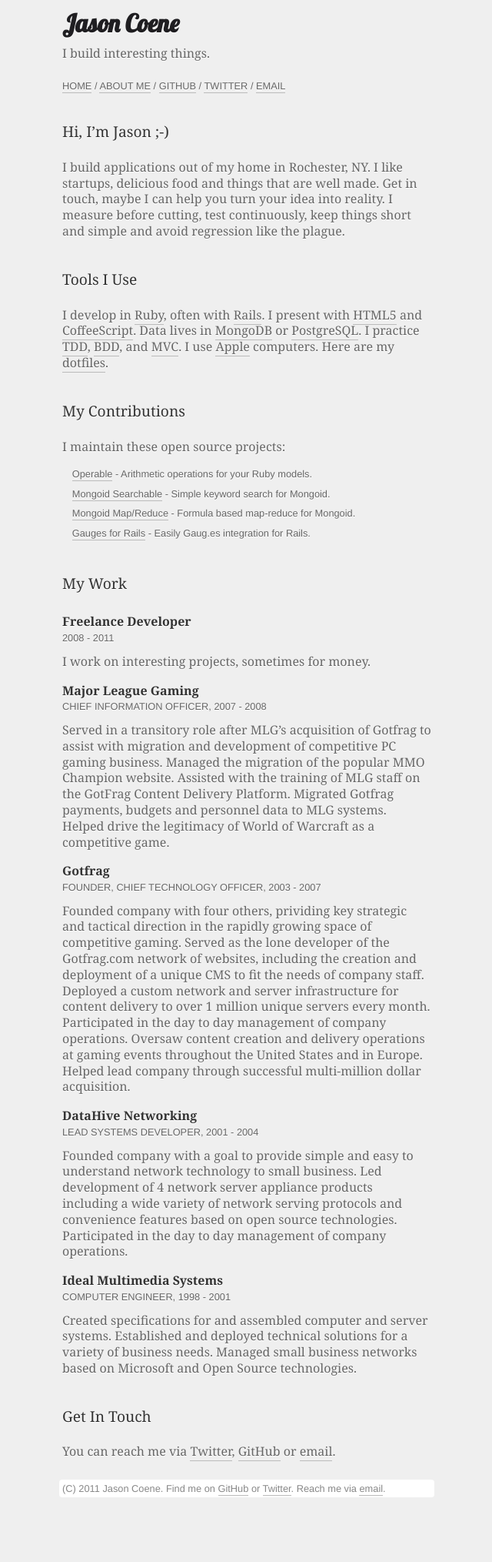
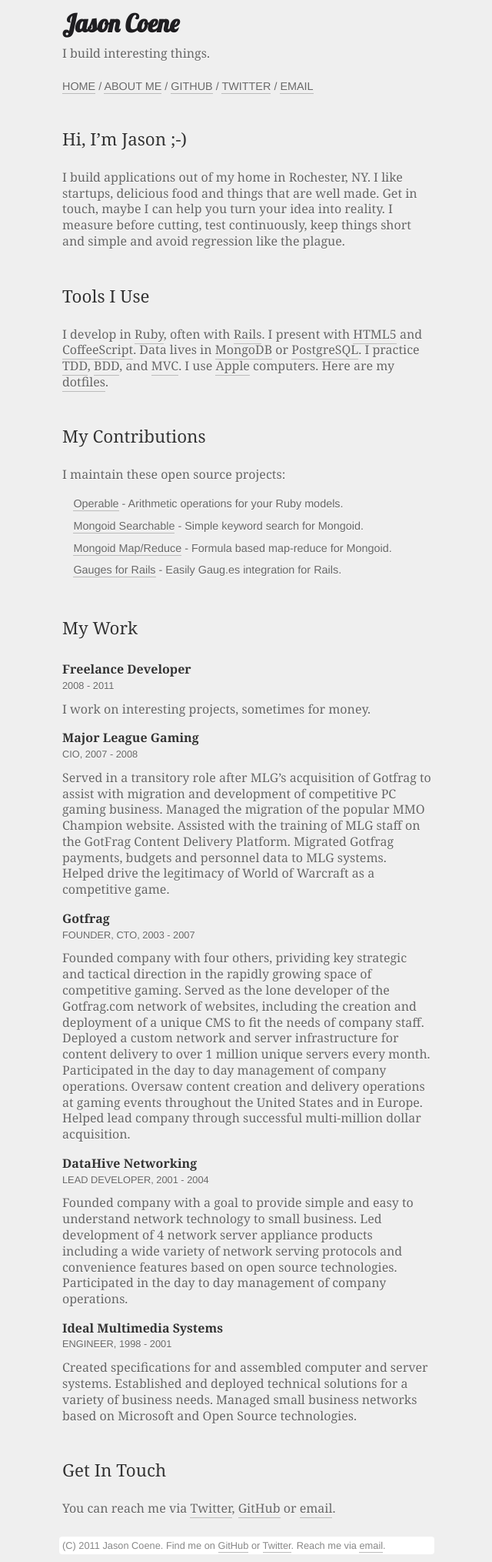
Before and after one commit to jcoene/jcoene.github.com, a Jekyll site: the page built from about.md, in a window 1280 px wide. Shown: the whole page at 77% size, without its empty margins (319-959 px from the left). Built offline with Jekyll 4.4.1, drawn with Linux system fonts in a browser that asks for light colours; before the commit the page ends 1955 px from its top, so only the background shows below that.

Commit message:
Adjust styles

```diff
--- a/about.md
+++ b/about.md
@@ -28,22 +28,22 @@
 I work on interesting projects, sometimes for money.
 
 ### Major League Gaming
-#### Chief Information Officer, 2007 - 2008
+#### CIO, 2007 - 2008
 
 Served in a transitory role after MLG's acquisition of Gotfrag to assist with migration and development of competitive PC gaming business. Managed the migration of the popular MMO Champion website. Assisted with the training of MLG staff on the GotFrag Content Delivery Platform. Migrated Gotfrag payments, budgets and personnel data to MLG systems. Helped drive the legitimacy of World of Warcraft as a competitive game.
 
 ### Gotfrag
-#### Founder, Chief Technology Officer, 2003 - 2007
+#### Founder, CTO, 2003 - 2007
 
 Founded company with four others, prividing key strategic and tactical direction in the rapidly growing space of competitive gaming. Served as the lone developer of the Gotfrag.com network of websites, including the creation and deployment of a unique CMS to fit the needs of company staff. Deployed a custom network and server infrastructure for content delivery to over 1 million unique servers every month. Participated in the day to day management of company operations. Oversaw content creation and delivery operations at gaming events throughout the United States and in Europe. Helped lead company through successful multi-million dollar acquisition.
 
 ### DataHive Networking
-#### Lead Systems Developer, 2001 - 2004
+#### Lead Developer, 2001 - 2004
 
 Founded company with a goal to provide simple and easy to understand network technology to small business. Led development of 4 network server appliance products including a wide variety of network serving protocols and convenience features based on open source technologies. Participated in the day to day management of company operations.
 
 ### Ideal Multimedia Systems
-#### Computer Engineer, 1998 - 2001
+#### Engineer, 1998 - 2001
 
 Created specifications for and assembled computer and server systems. Established and deployed technical solutions for a variety of business needs. Managed small business networks based on Microsoft and Open Source technologies.
 
--- a/assets/site.css
+++ b/assets/site.css
@@ -41,7 +41,7 @@
 nav {
   color: #666;
   font-family: Helvetica, Arial, serif;
-  font-size: 0.8em;
+  font-size: 0.9em;
   text-transform: uppercase;
 }
 nav ul {
@@ -75,12 +75,12 @@
 article ul li {
   color: #666;
   font-family: Helvetica;
-  font-size: 0.8em;
+  font-size: 0.9em;
   line-height: 2em;
   padding-left: 1em;
 }
 article h1, article h2 {
-  font-size: 1.2em;
+  font-size: 1.4em;
   padding: 0.5em 0;
   margin-top: 1.5em;
 }
@@ -108,7 +108,7 @@
 ul.tweet_list {
 }
 ul.tweet_list li {
-  font-size: 16px;
+  font-size: 100%;
   line-height: 1.4em;
   margin: 0.5em 0;
   padding: 0;
@@ -126,7 +126,7 @@
   display: block;
   border-bottom: none;
   color: #999;
-  font-size: 12px;
+  font-size: 0.8em;
 }
 
 footer {
```
